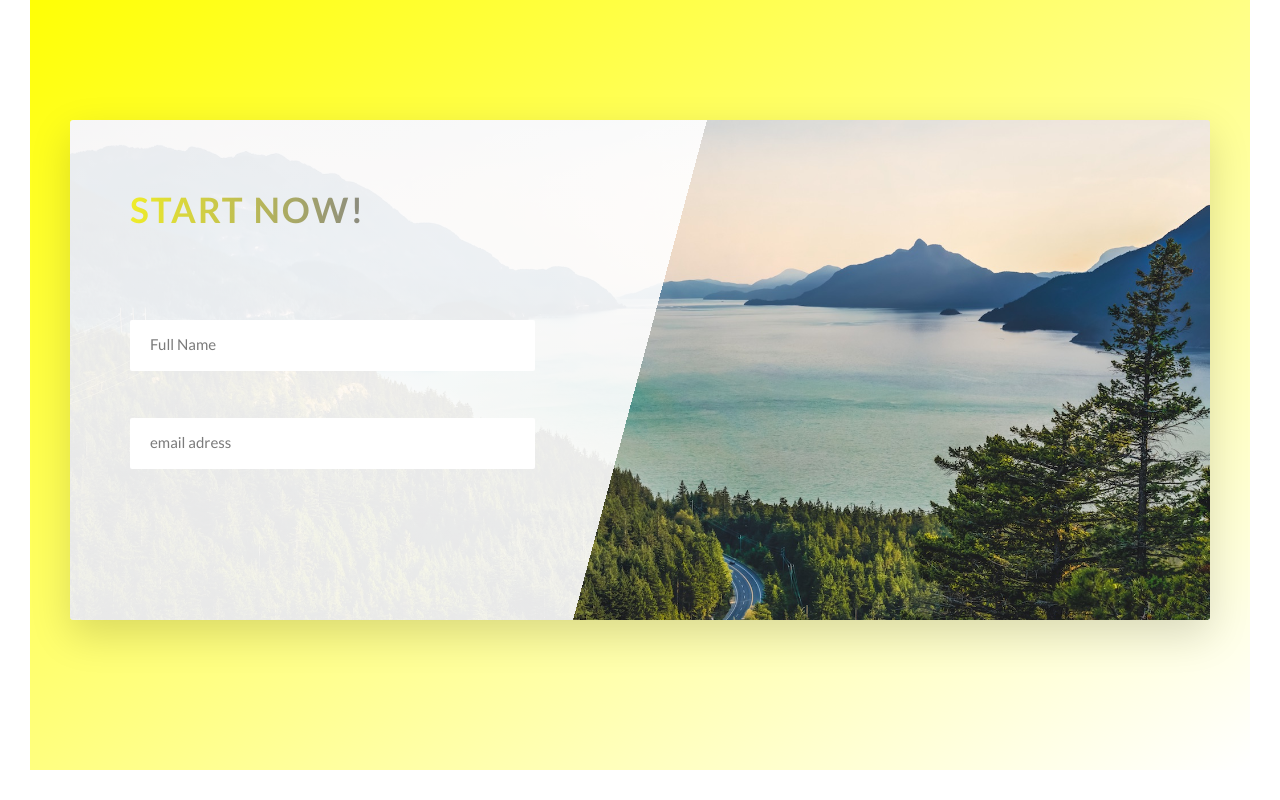
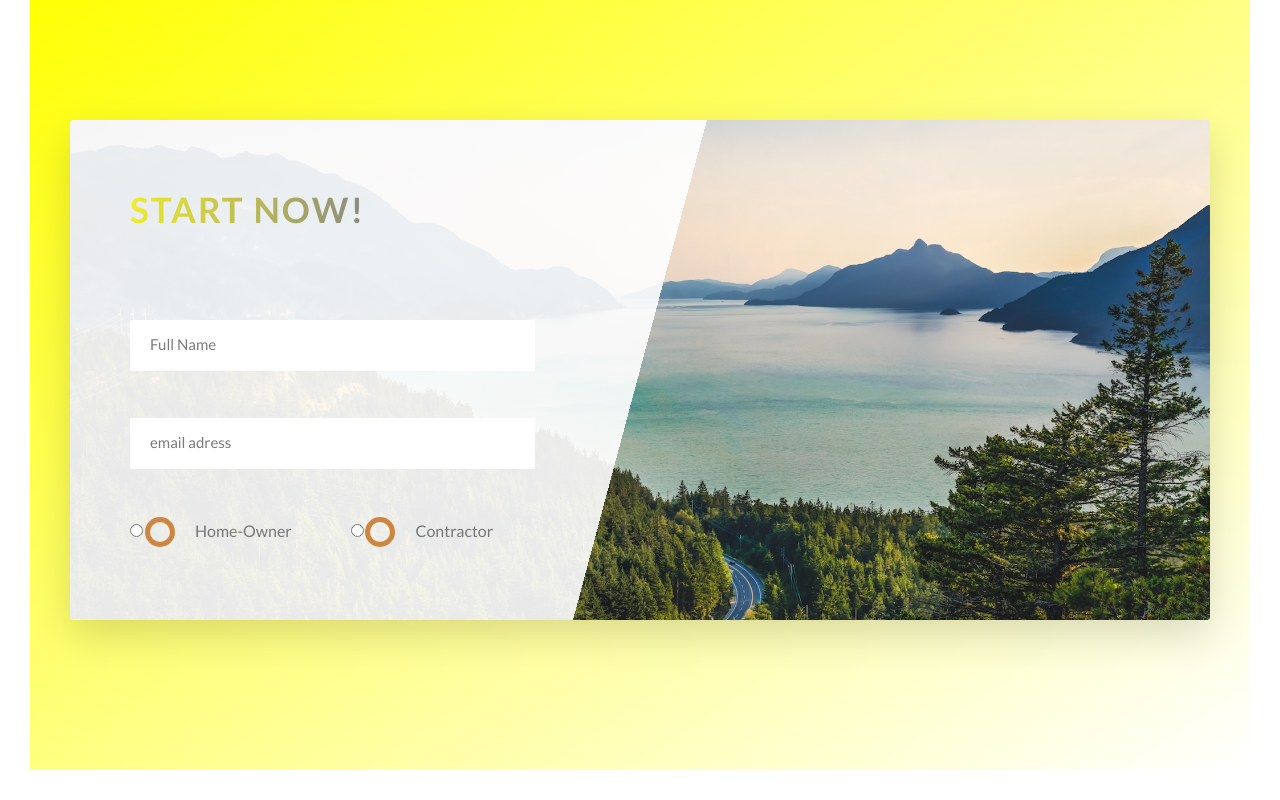
Before and after one commit to ENRIQUE0957/Affordable-Contractors, a website: page index.html in a window 1280 px wide. Shown: the part 4767-5567 px from the top of the page. Drawn offline with Linux system fonts and the light colour scheme.

Commit message:
chnages
chnages

```diff
--- a/css/style.css
+++ b/css/style.css
@@ -689,6 +689,7 @@ body {
   width: 90%;
   display: block;
   color: inherit;
+  transition: all 0.3s;
 }
 .form__label {
   font-size: 1.2rem;
@@ -718,3 +719,38 @@ body {
   opacity: 0;
   visibility: hidden;
 }
+/*radio buttons for appintment page*/
+.form_radio-group {
+  width: 49%;
+  float: left;
+}
+.form__radio {
+  font-size: 1.6rem;
+  cursor: pointer;
+  position: relative;
+  padding-left: 5rem;
+}
+.form__radio-button {
+  height: 3rem;
+  width: 3rem;
+  border: 5px solid peru;
+  border-radius: 50%;
+  display: inline-block;
+  position: absolute;
+  left: 0;
+  top: -0.4rem;
+}
+.form__radio-button:after {
+  content: "";
+  display: block;
+
+  height: 1.3rem;
+  width: 1.3rem;
+  border-radius: 50%;
+  position: absolute;
+  top: 50%;
+  left: 50%;
+  transform: translate(-50%, -50%);
+  background-color: peru;
+  opacity: 0;
+}
--- a/index.html
+++ b/index.html
@@ -333,6 +333,24 @@
                   <input type="email" class="form__input" placeholder="email adress" id = "email" required>
                   <label for="email" class="form__label">Email adress</label>
                 </div>
+                  <div class="form_group">
+                    <div class="form_radio-group">
+                       <input type="radio" class="form_radio-input" id = "home-owner" name = "job">
+                       <label for="home-owner" class="form__radio">
+                        <span class = "form__radio-button"></span>
+                        Home-Owner
+                        </label>
+                    </div>
+                  </div>
+                  <div class="form_group">
+                    <div class="form_radio-group">
+                       <input type="radio" class="form_radio-input" id = "Contractor" name = "job">
+                       <label for="Contractor" class="form__radio">
+                        <span class = "form__radio-button"></span>
+                        Contractor
+                        </label>
+                    </div>
+                  </div>
 
 
 
```
